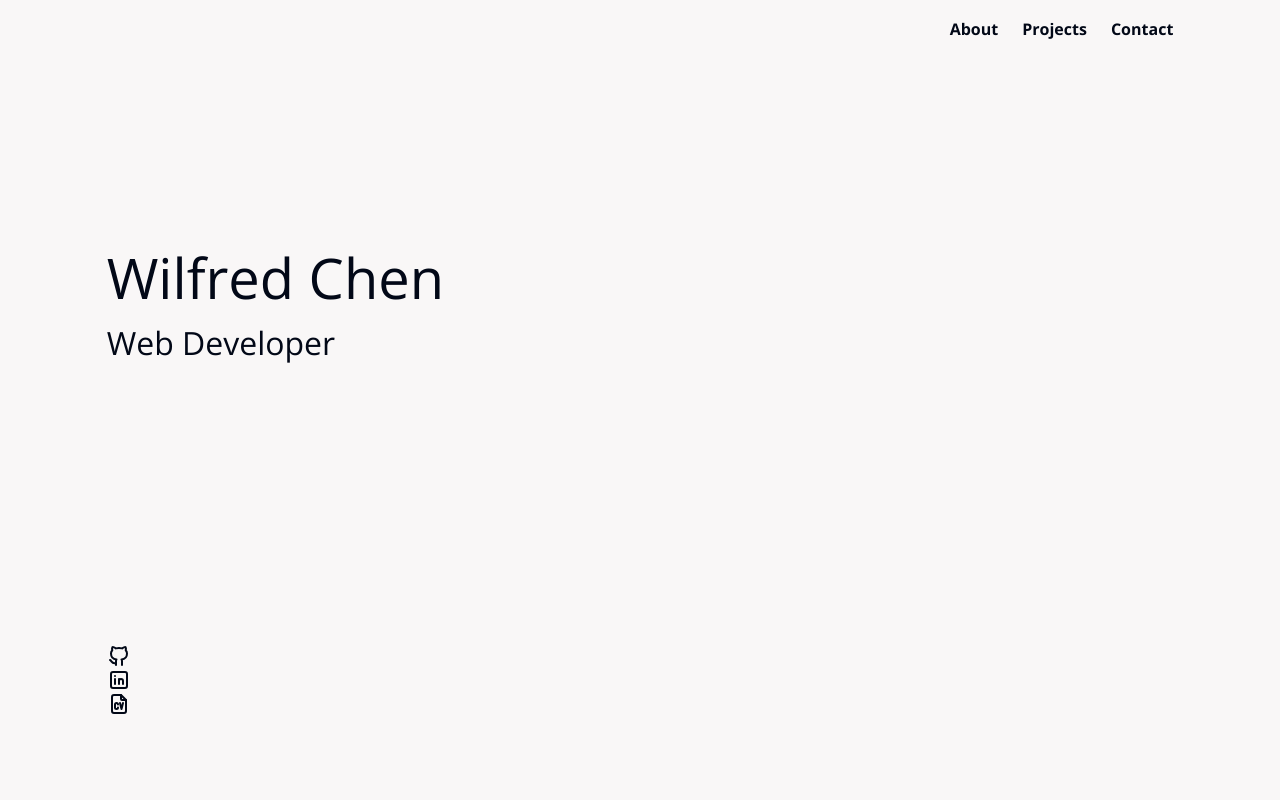
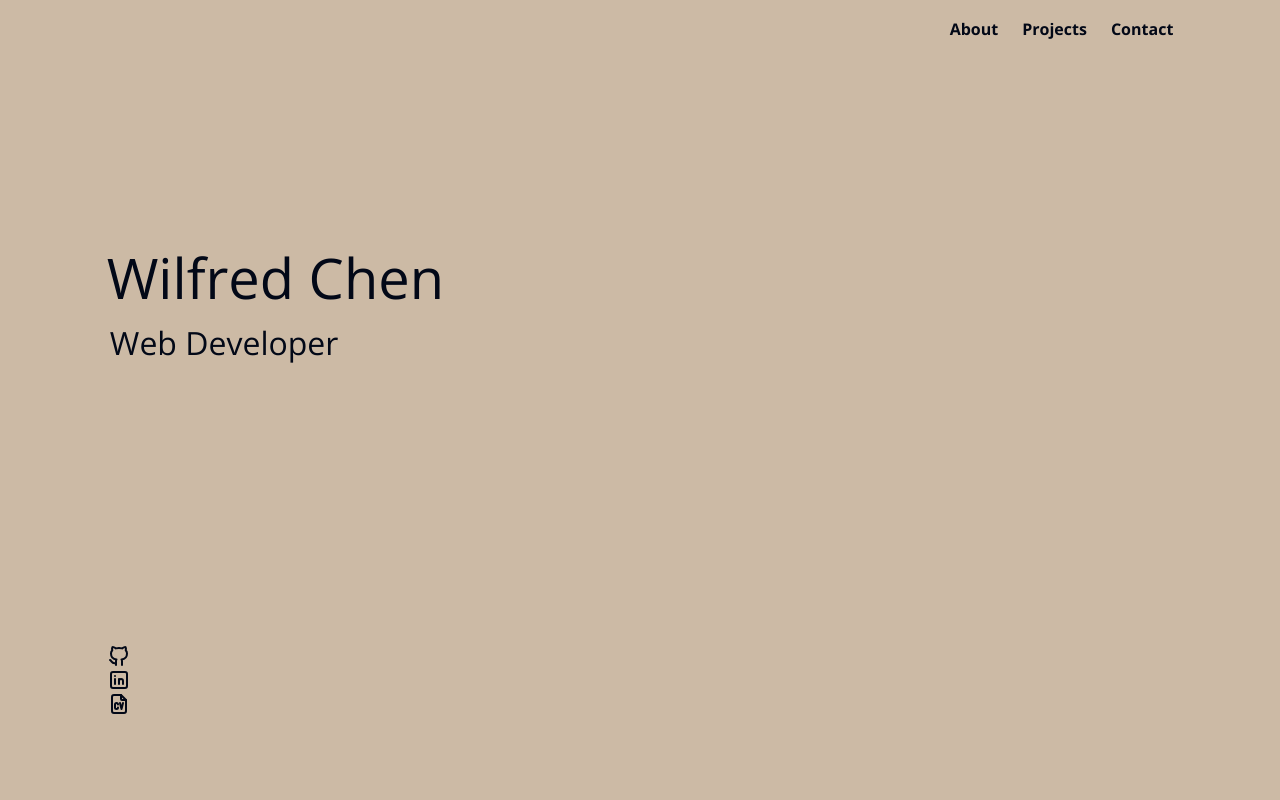
Before and after one commit to wilfred-py/personal-portfolio, a Next.js app: page / in a window 1280 px wide. Shown: the top 800 px of the page. Built offline with nearby package versions, Linux system fonts and the light colour scheme.

Commit message:
Add Lenis smooth scroll to main page.js

```diff
--- a/src/app/page.js
+++ b/src/app/page.js
@@ -1,10 +1,25 @@
 "use client";
 
 import Hero from "@/components/Hero";
+import Lenis from "lenis";
 
 export default function Home() {
+    const lenis = new Lenis();
+
+    lenis.on("scroll", (e) => {
+        console.log(e);
+    });
+
+    function raf(time) {
+        lenis.raf(time);
+        requestAnimationFrame(raf);
+    }
+
+    requestAnimationFrame(raf);
+
     return (
-        <main>
+        <main className="overflow-hidden">
+            <Hero />
             <Hero />
         </main>
     );
--- a/src/components/Hero/Hero.module.scss
+++ b/src/components/Hero/Hero.module.scss
@@ -9,7 +9,7 @@
         "leftPadding name name rightPadding"
         "leftPadding socials socials rightPadding";
     overflow: hidden;
-    background-color: #f9f7f7;
+    background-color: #ccbaa5;
 
     &__nav {
         grid-area: rightNav;
@@ -32,6 +32,10 @@
                     text-decoration: none;
                     color: inherit;
                     font-weight: 650;
+
+                    svg:hover {
+                        color: blue;
+                    }
                 }
             }
         }
@@ -46,6 +50,7 @@
 
         h2 {
             font-size: 2rem;
+            margin-left: 0.2rem;
         }
     }
 
```
